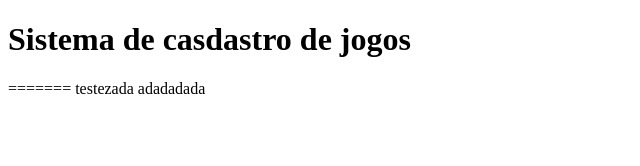
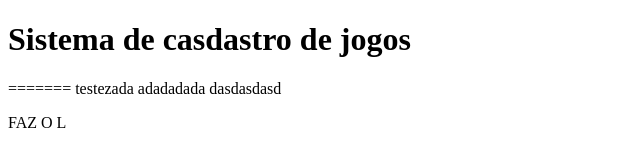
Before and after one commit to sup3rbi3l/sistema-de-cadastro, a plain HTML site: page index.html in a window 1280 px wide. Shown: the whole page, without its empty margins (0-640 px from the left). Drawn offline with Linux system fonts and the light colour scheme.

Commit message:
linkado o faz o l

```diff
--- a/index.html
+++ b/index.html
@@ -17,7 +17,9 @@
     <script src="app.js"></script>
 testezada
 adadadada
+dasdasdasd
 
+<p>FAZ O L</p>
 </body>
 
 </html>
```
